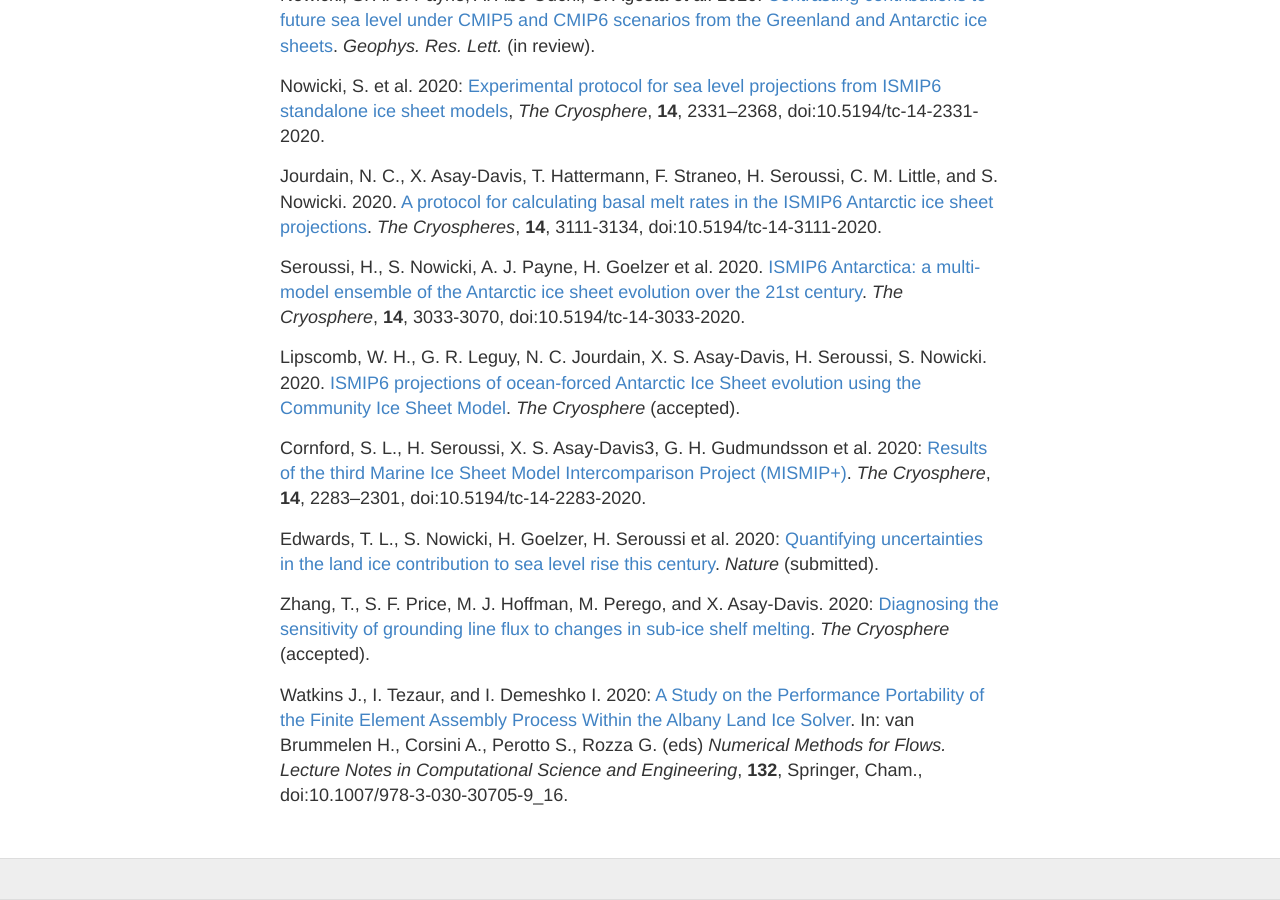
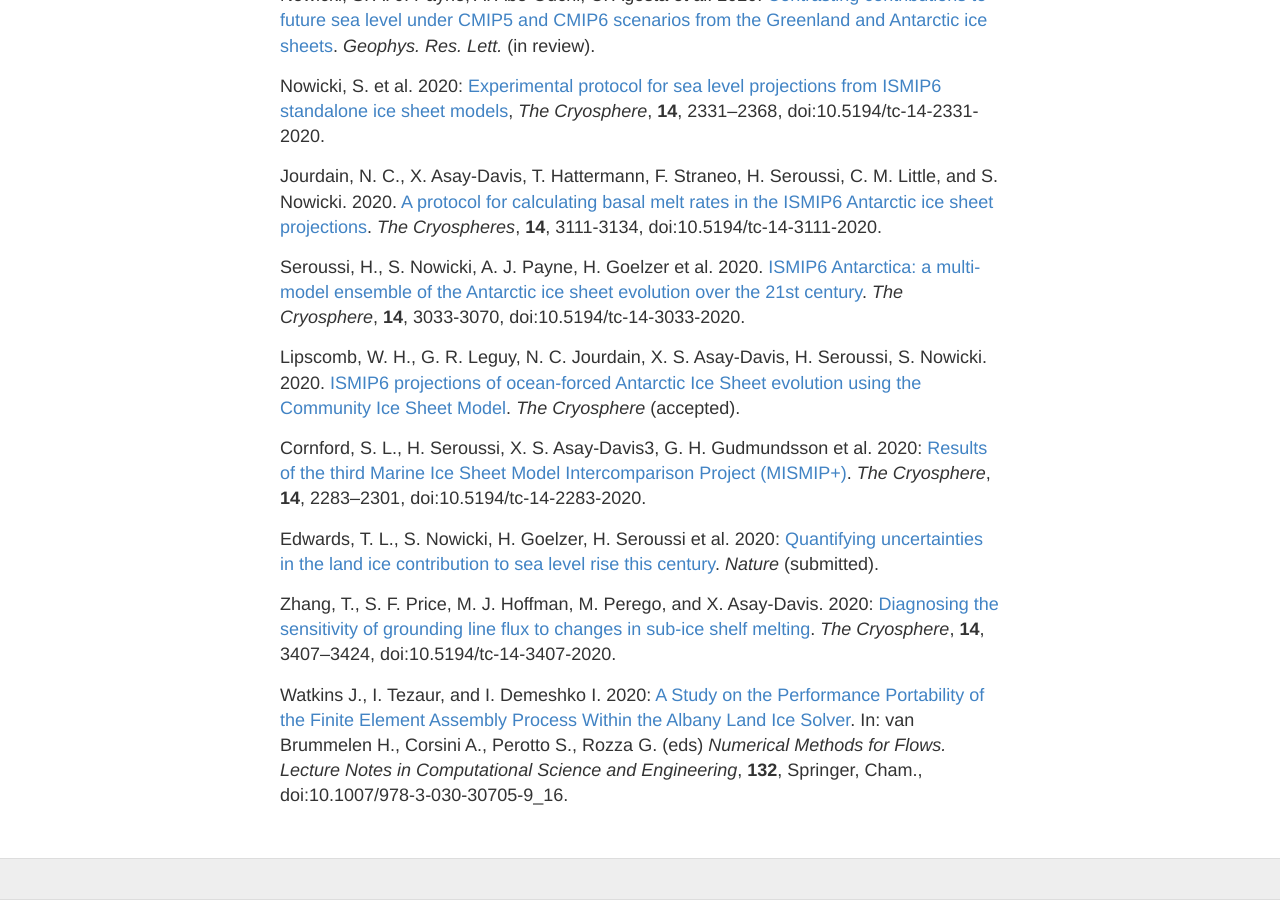
Before and after one commit to SLE-E3SM/SLE-E3SM.github.io, a Jekyll site: the page built from publications.md, in a window 1280 px wide and 900 px high, scrolled down 1726 px. Built offline with Jekyll 4.4.1, drawn with Linux system fonts in a browser that asks for light colours.

Commit message:
Update publications.md

```diff
--- a/publications.md
+++ b/publications.md
@@ -49,6 +49,6 @@ Cornford, S. L., H. Seroussi, X. S. Asay-Davis3, G. H. Gudmundsson et al. 2020:
 Edwards, T. L., S. Nowicki, H. Goelzer, H. Seroussi et al. 2020: [Quantifying uncertainties in the land ice
 contribution to sea level rise this century](). *Nature* (submitted).
 
-Zhang, T., S. F. Price, M. J. Hoffman, M. Perego, and X. Asay-Davis. 2020: [Diagnosing the sensitivity of grounding line flux to changes in sub-ice shelf melting](https://www.the-cryosphere-discuss.net/tc-2020-12/). *The Cryosphere* (accepted).
+Zhang, T., S. F. Price, M. J. Hoffman, M. Perego, and X. Asay-Davis. 2020: [Diagnosing the sensitivity of grounding line flux to changes in sub-ice shelf melting](https://tc.copernicus.org/articles/14/3407/2020/). *The Cryosphere*, **14**, 3407–3424, doi:10.5194/tc-14-3407-2020.
 
 Watkins J., I. Tezaur, and I. Demeshko I. 2020: [A Study on the Performance Portability of the Finite Element Assembly Process Within the Albany Land Ice Solver](https://doi.org/10.1007/978-3-030-30705-9_16). In: van Brummelen H., Corsini A., Perotto S., Rozza G. (eds) *Numerical Methods for Flows. Lecture Notes in Computational Science and Engineering*, **132**, Springer, Cham., doi:10.1007/978-3-030-30705-9_16.
```
